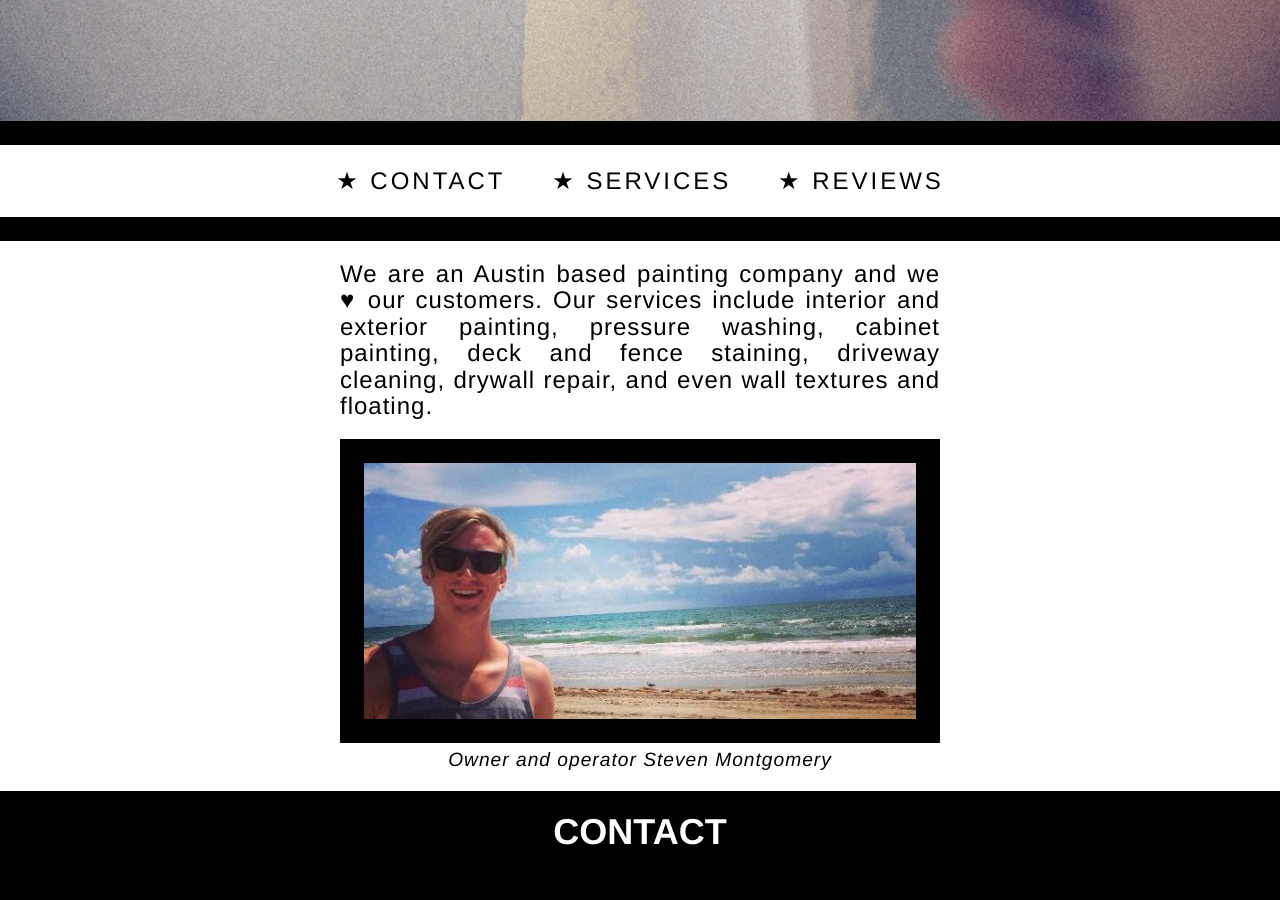
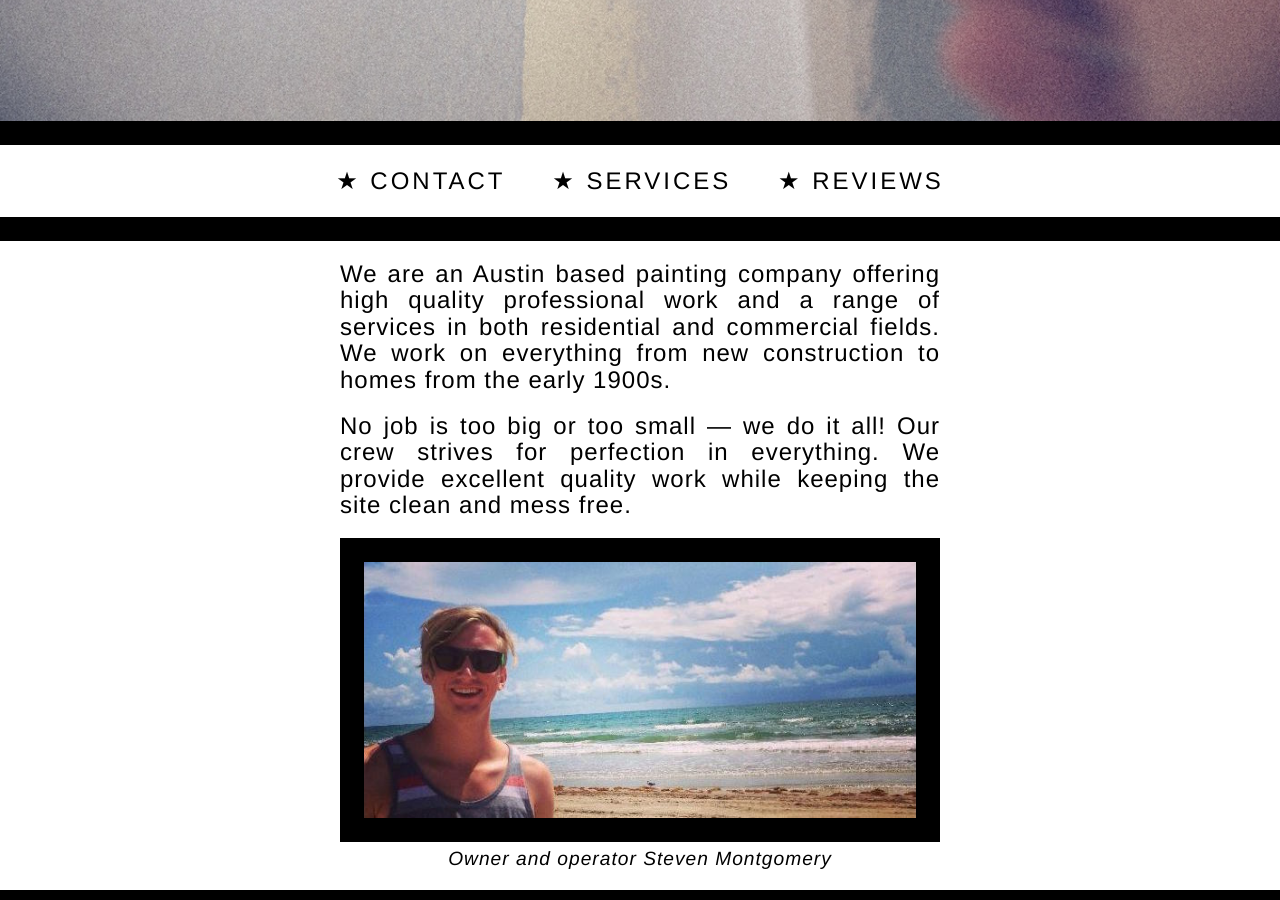
Before and after one commit to that-1-painter/that-1-painter.github.io, a Jekyll site: the page built from index.html, in a window 1280 px wide and 900 px high, scrolled down 644 px. Built offline with Jekyll 4.4.1, drawn with Linux system fonts in a browser that asks for light colours; some of the changed text lies outside the part shown.

Commit message:
add steven's copy changes

```diff
--- a/index.html
+++ b/index.html
@@ -18,11 +18,15 @@ layout: default
 
   <section class="inverted abstract">
     <p>
-      We are an Austin based painting company and we &hearts; our customers.
-      Our services include interior and exterior painting, pressure washing,
-      cabinet painting, deck and fence staining, driveway cleaning, drywall
-      repair, and even wall textures and floating.
+    We are an Austin based painting company offering high quality professional
+    work and a range of services in both residential and commercial fields.
+    We work on everything from new construction to homes from the early 1900s.
+    </p>
 
+    <p>
+    No job is too big or too small &mdash; we do it all! Our crew strives for
+    perfection in everything. We provide excellent quality work while keeping
+    the site clean and mess free.
     </p>
 
     <figure>
@@ -58,17 +62,18 @@ layout: default
     <h2>Services</h2>
 
     <p>
-    With over seven years experience serving the Austin area, we offer a range
-    of services including:
+    With a decade of experience in the Austin area, we offer a range of
+    services including:
     </p>
 
     <ul>
       <li>Interior painting</li>
       <li>Exterior painting</li>
+      <li>Cabinet painting</li>
+      <li>Wood staining</li>
+      <li>Garage floor epoxy coatings</li>
+      <li>Driveway cleaning</li>
       <li>Pressure washing</li>
-      <li>Cabinet painting</li>
-      <li>Deck and fence staining</li>
-      <li>Driveway cleaning</li>
       <li>Drywall repair</li>
       <li>Wall textures and floating</li>
     </ul>
```
